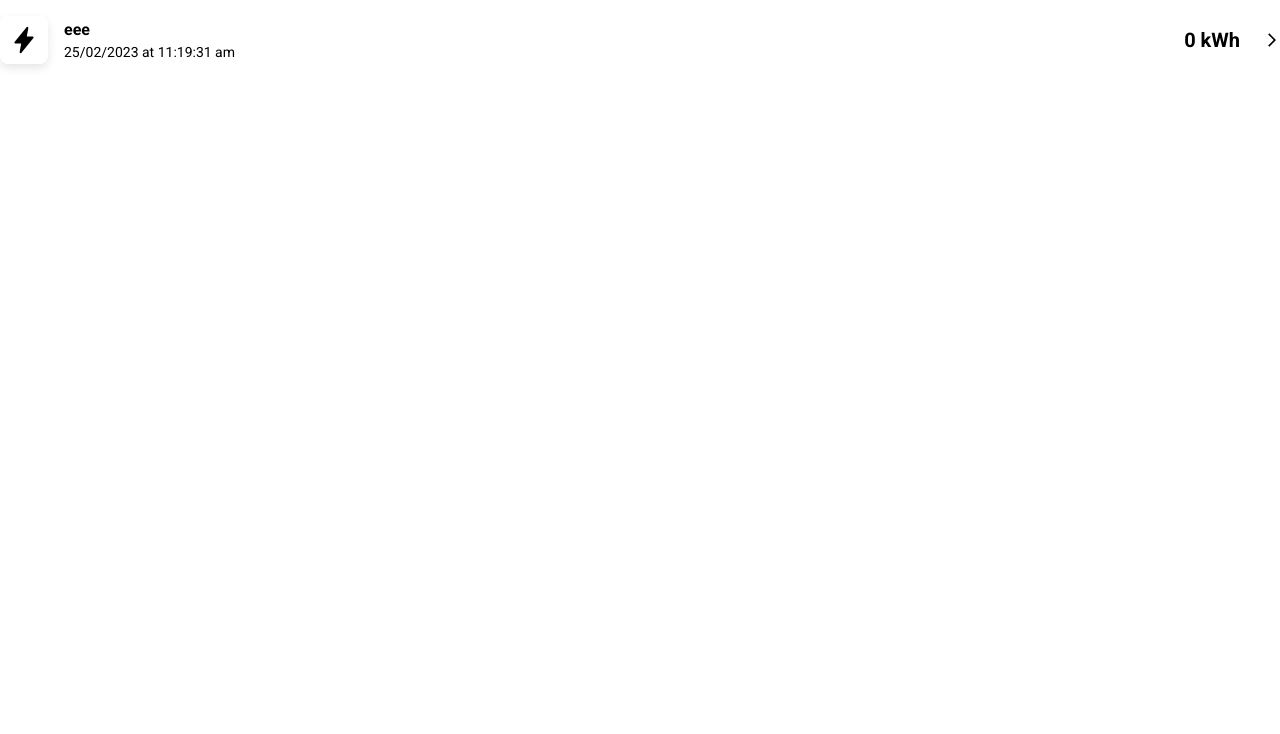
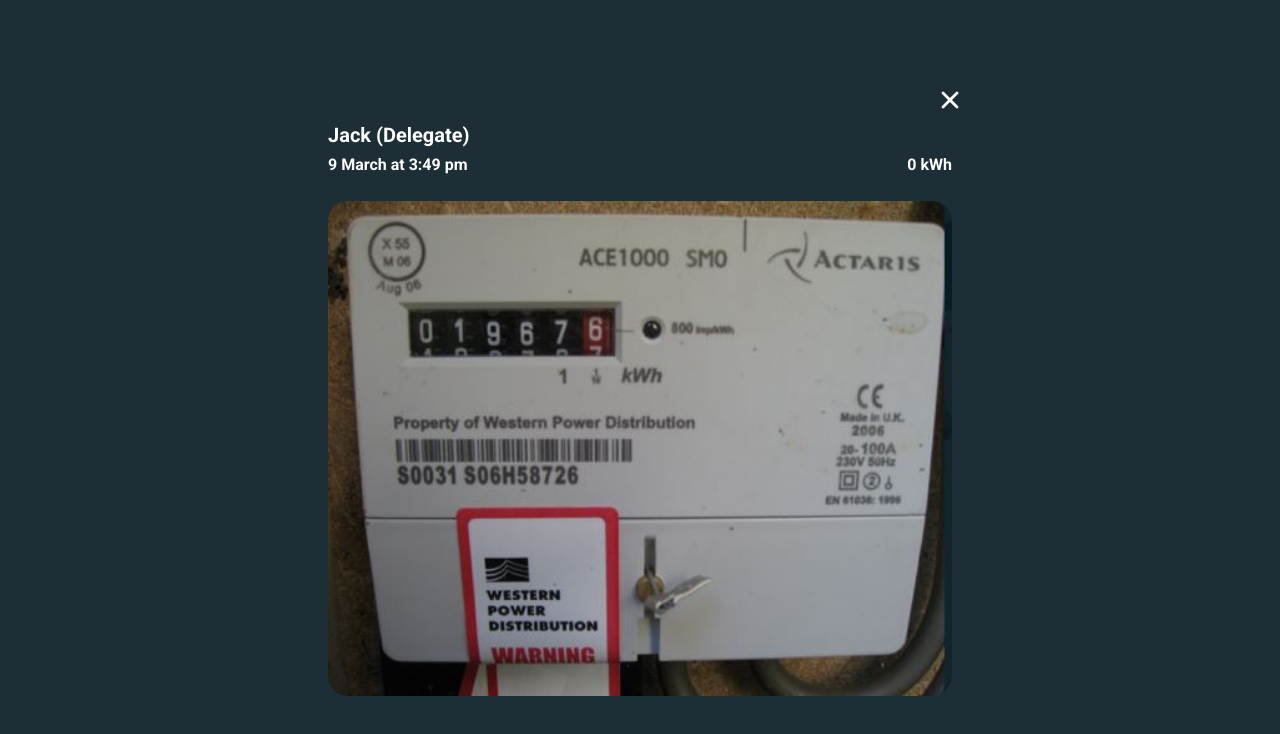
Before and after one commit to WT000/New-Forest-Energy, a Next.js app: page /testpopup in a window 1280 px wide. Shown: the top 734 px of the page. Built offline with nearby package versions, Linux system fonts and the light colour scheme.

Commit message:
Updated component to have children

```diff
--- a/src/components/Popup/Popup.tsx
+++ b/src/components/Popup/Popup.tsx
@@ -1,16 +1,11 @@
 import Image from "next/image";
 import { ReactNode } from "react";
 import ReadingPopupLayout from "../layouts/ReadingPopupLayout/ReadingPopupLayout";
-import "flowbite";
+import 'flowbite';
+
 
 interface PopupProps {
-  // delegateName: string;
-  // delegateProfession: string;
-  // date: Date;
-  // distance: number;
-  // image: string;
-  // name: string;
-  // popupItems?: ReactNode;
+
   children: React.ReactNode;
 }
 
@@ -18,7 +13,7 @@ export default function Popup(props: PopupProps) {
   const { children } = props;
 
   return (
-    <div>
+
       <div
         id="defaultModal"
         tabIndex={-1}
@@ -41,9 +36,9 @@ export default function Popup(props: PopupProps) {
                 xmlns="http://www.w3.org/2000/svg"
               >
                 <path
-                  fill-rule="evenodd"
+
                   d="M4.293 4.293a1 1 0 011.414 0L10 8.586l4.293-4.293a1 1 0 111.414 1.414L11.414 10l4.293 4.293a1 1 0 01-1.414 1.414L10 11.414l-4.293 4.293a1 1 0 01-1.414-1.414L8.586 10 4.293 5.707a1 1 0 010-1.414z"
-                  clip-rule="evenodd"
+
                 ></path>
               </svg>
               <span className="sr-only">Close modal</span>
@@ -53,6 +48,6 @@ export default function Popup(props: PopupProps) {
           {children}
         </div>
       </div>
-    </div>
+
   );
 }
--- a/src/components/layouts/ReadingPopupLayout/ReadingPopupLayout.tsx
+++ b/src/components/layouts/ReadingPopupLayout/ReadingPopupLayout.tsx
@@ -1,20 +1,33 @@
 import Image from "next/image";
+import { useEffect, useState } from "react";
+
+import Role from "../../../lib/utils/roles"
 
 
-interface PopupProps {
-  // delegateName: string;
-  // delegateProfession: string;
+
+
+
+
+interface ReadingPopupProps {
+  name: string;
+  role: Role;
   date: Date;
-  // distance: number;
-  // image: string;
-  // name: string;
-  // children: React.ReactNode;
+  distance: number;
+  image: string;
+  imgname: string;
 }
 
-export default function Popup(props: PopupProps) {
-  const { date} = props;
+export default function ReadingPopup(props: ReadingPopupProps) {
+  const { name, role, date, distance, image, imgname} = props;
 
-  // var time = `${date.toLocaleTimeString("en-GB", {hour12: true})}`
+
+
+  const [createdAtV, setCreatedAtV] = useState("e ");
+
+  useEffect(()=> {
+      setCreatedAtV(date.toLocaleTimeString("en-GB", {hour12: true, month:"long", day: "numeric", hour:"numeric", minute: "numeric"}))
+  });
+
 
 
 
@@ -41,7 +54,6 @@ export default function Popup(props: PopupProps) {
   return (
 
 
-    <p> hello {date.toLocaleTimeString("en-GB", {hour12: true, hour: "numeric", minute: "numeric"} )}</p>
 
 
 
@@ -49,33 +61,33 @@ export default function Popup(props: PopupProps) {
 
 
 
-        // <div className="relative  rounded-lg dark:bg-gray-700 ">
-        //     <h3 className="text-xl font-semibold text-white dark:text-black pl-6">
-        //         {delegateName} ({delegateProfession})
-        //     </h3>
+        <div className="relative  rounded-lg dark:bg-gray-700 ">
+            <h3 className="text-xl font-semibold text-white dark:text-black pl-6">
+                {name} ({role})
+            </h3>
 
-        //     <div className="flex items-start justify-between rounded-t dark:border-gray-600">
-        //         <p className="text-s font-semibold text-white dark:text-black pt-1 pl-6">
-        //         {dayMonthYear} at {time}
-        //         </p>
+            <div className="flex items-start justify-between rounded-t dark:border-gray-600">
+                <p className="text-s font-semibold text-white dark:text-black pt-1 pl-6">
+                {createdAtV}
+                </p>
 
-        //         <p className="text-s font-semibold text-white dark:text-black pt-1 pr-6">
-        //         {distance} kWh
-        //         </p>
-        //     </div>
+                <p className="text-s font-semibold text-white dark:text-black pt-1 pr-6">
+                {distance} kWh
+                </p>
+            </div>
 
-        //     <div className="p-6 space-y-6">
-        //         <Image
-        //         className="rounded-[20px]"
-        //         src={image}
-        //         alt={name}
-        //         width="783"
-        //         height="636"
-        //         unoptimized={true}
-        //         />
-        //         </div>
+            <div className="p-6 space-y-6">
+                <Image
+                className="rounded-[20px]"
+                src={image}
+                alt={imgname}
+                width="783"
+                height="636"
+                unoptimized={true}
+                />
+                </div>
 
-        //     </div>
+            </div>
 
 
 
--- a/src/pages/testpopup.tsx
+++ b/src/pages/testpopup.tsx
@@ -3,7 +3,9 @@ import Popup from "../components/Popup/Popup";
 
 import ReadingPopupLayout from "../components/layouts/ReadingPopupLayout/ReadingPopupLayout";
 
-import Reading from "../components/Reading/Reading"
+import Role from "../lib/utils/roles"
+
+
 
 
 
@@ -11,27 +13,18 @@ import Reading from "../components/Reading/Reading"
 
 export default function test() {
 
-    const datea = new Date()
+
+    return (
+
+        <Popup >
+            <ReadingPopupLayout date={new Date()} name={"Jack"} role={Role.Delegate} distance={0} image={"/stories/popup1.jpg"} imgname={"he"}/>
 
 
-    const popupitems = [
+        </Popup>
 
 
-    ]
-    return (
-
-        // <Popup >
-        //     <ReadingPopupLayout date={new Date()}/>
 
 
-        // </Popup>
-
-
-        // <p> hello {datea.toLocaleTimeString("en-GB", {hour12: true})}</p>
-
-        <Reading creator={"eee"} value={0} image={""} createdAt={new Date("2023-02-25T11:19:31.608Z")} onClick={function (): void {
-                throw new Error("Function not implemented.");
-            } }></Reading>
 
 
 
--- a/tailwind.config.js
+++ b/tailwind.config.js
@@ -6,6 +6,8 @@ module.exports = {
         "./app/**/*.{js,ts,jsx,tsx}",
         "./pages/**/*.{js,ts,jsx,tsx}",
         "./components/**/*.{js,ts,jsx,tsx}",
+        "./node_modules/flowbite/**/*.js",
+
 
         // Or if using `src` directory:
         "./src/**/*.{js,ts,jsx,tsx}",
```
